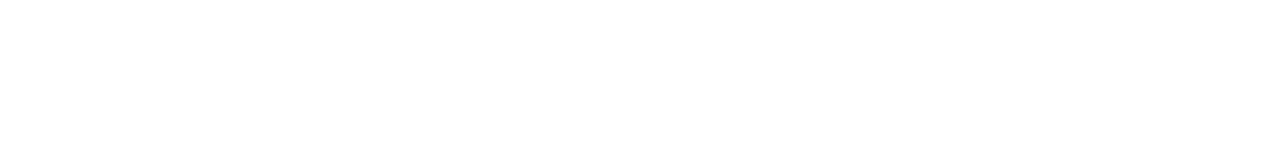
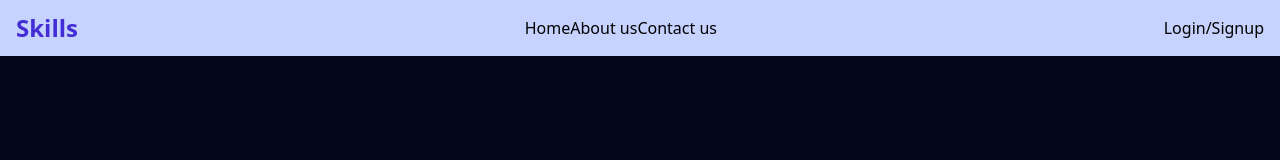
Before and after one commit to MdNoor300/Tailwind_CSS, a website: page dist/home.html in a window 1280 px wide. Drawn offline with Linux system fonts and the light colour scheme.

Commit message:
making home layout

```diff
--- a/dist/home.html
+++ b/dist/home.html
@@ -6,4 +6,17 @@
     <title>Skills - a web page development class</title>
     <link rel="stylesheet" href="./style.css" />
 </head>
-<body class="bg-slate-950"
+<body class="bg-slate-950">
+    <!-- navbar goes here -->
+     <nav class="w-full h-14 bg-indigo-200 flex justify-between
+      px-4 items-center md:px-4">
+        <div class="text-2xl text-indigo-700 font-bold">Skills</div>
+        <ul class="md:flex">
+            <li>Home</li>
+            <li>About us</li>
+            <li>Contact us</li>
+        </ul>
+        <div>Login/Signup</div>
+     </nav>
+</body>
+</html>
```
